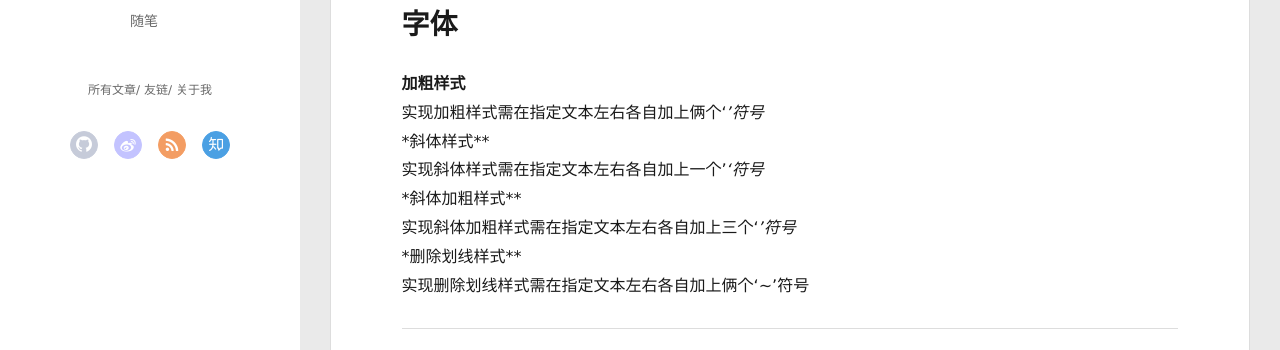
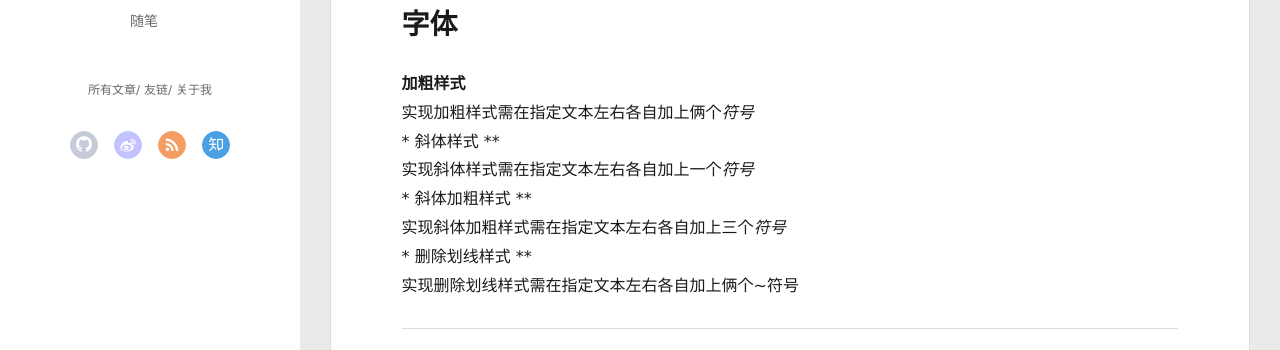
Before and after one commit to sadwu/sadwu.github.io, a plain HTML site: page index.html in a window 1280 px wide. Shown: the part 410-760 px from the top of the page. Drawn offline with Linux system fonts and the light colour scheme; no server answers.

Commit message:
Site updated: 2020-07-04 12:26:21

```diff
--- a/index.html
+++ b/index.html
@@ -175,7 +175,7 @@
         <pre><code>Markdown是一种轻量级标记语言，可实现多种基础排版，被广泛应用于文档编写</code></pre><hr>
 <h1 id="标题"><a href="#标题" class="headerlink" title="标题"></a>标题</h1><p>可通过‘#’符号实现标题样式<br>一般在指定标题前面添加#符号（#符号与标记内容一般需空出一个空格）<br>一个#符号为一级标题，以此类推，最多可实现六级标题</p>
 <hr>
-<h1 id="字体"><a href="#字体" class="headerlink" title="字体"></a>字体</h1><p><strong>加粗样式</strong><br>实现加粗样式需在指定文本左右各自加上俩个‘<em>’符号<br>*</em>斜体样式**<br>实现斜体样式需在指定文本左右各自加上一个’<em>‘符号<br>*</em>斜体加粗样式**<br>实现斜体加粗样式需在指定文本左右各自加上三个‘<em>’符号<br>*</em>删除划线样式**<br>实现删除划线样式需在指定文本左右各自加上俩个‘~’符号</p>
+<h1 id="字体"><a href="#字体" class="headerlink" title="字体"></a>字体</h1><p><strong>加粗样式</strong><br>实现加粗样式需在指定文本左右各自加上俩个<em>符号<br>*</em> 斜体样式 **<br>实现斜体样式需在指定文本左右各自加上一个<em>符号<br>*</em> 斜体加粗样式 **<br>实现斜体加粗样式需在指定文本左右各自加上三个<em>符号<br>*</em> 删除划线样式 **<br>实现删除划线样式需在指定文本左右各自加上俩个~符号</p>
 <hr>
 
 
```
Also changed, not shown: 2020/07/04/关于Markdown了解与语法/index.html (+4 -4 lines).
